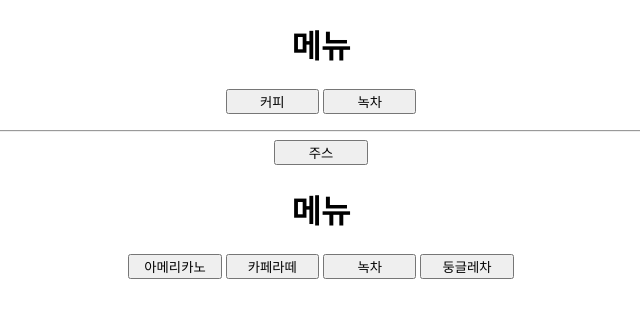
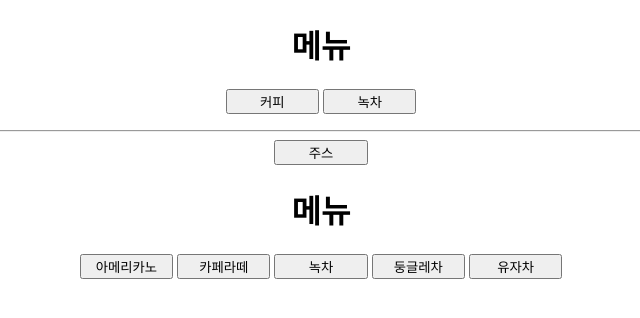
Before and after one commit to ooyoo80/david, a Flask app: template templates/menu.html in a window 1280 px wide. Shown: the top 318 px of the page, without its empty margins (319-959 px from the left). Run offline with Flask 3, Linux system fonts and the light colour scheme; the template is opened without the code that fills it, so the values that code supplies are empty.

Commit message:
유자차 메뉴 추가

```diff
--- a/templates/menu.html
+++ b/templates/menu.html
@@ -19,6 +19,7 @@
                 <button name="menu2" style="width:70pt;">카페라떼</button>
                 <button name="menu2" style="width:70pt;">녹차</button>
                 <button name="menu2" style="width:70pt;">둥글레차</button>
+                <button name="menu5" style="width:70pt;">유자차</button>
             </p>
         </center>
     </body>
```
